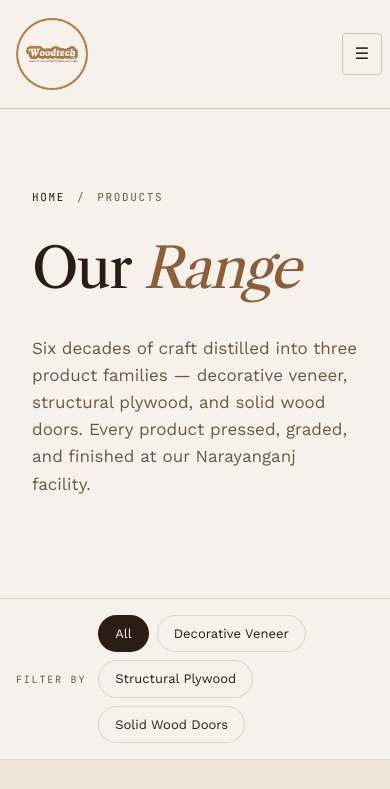
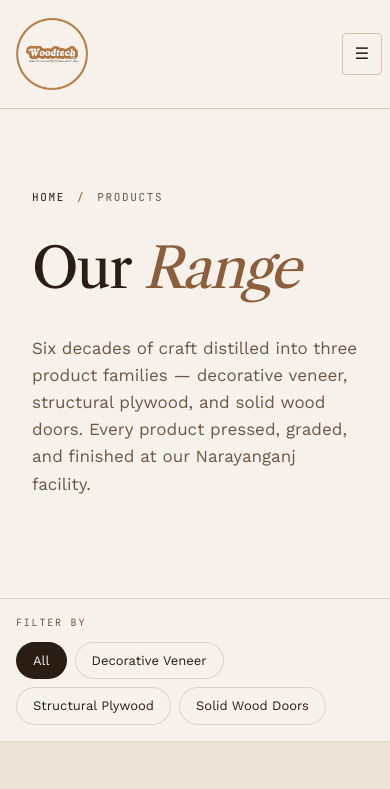
Before and after one commit to Aethons-Lab/NX_woodtech, a Next.js app: page /products in a window 390 px wide. Shown: the top 789 px of the page. Built offline with nearby package versions, Linux system fonts and the light colour scheme; grey boxes are pictures that could not be loaded.

Commit message:
[REFACTOR] Adjust ProductFilterSection layout for improved positioning and responsiveness

```diff
--- a/components/products/ProductFilterSection.tsx
+++ b/components/products/ProductFilterSection.tsx
@@ -7,13 +7,13 @@ const ProductFilterSection: FC<{
   setActive: (category: string) => void;
 }> = ({ categories, active, filtered, setActive }) => {
   return (
-    <div className="sticky top-18.25 z-40 border-b border-[#2a1d1422] bg-[#f6f1ea]">
+    <div className="sticky top-27.25 z-40 border-b border-[#2a1d1422] bg-[#f6f1ea]">
       <div className="mx-auto max-w-335 px-8 max-[880px]:px-5 max-[480px]:px-4">
         <div className="flex flex-wrap items-center gap-5 py-4 max-[600px]:gap-3">
           <span className="whitespace-nowrap font-mono text-[10px] uppercase tracking-[0.18em] text-[#6b5847]">
             Filter by
           </span>
-          <div className="flex flex-1 flex-wrap gap-2">
+          <div className="flex flex-wrap gap-2">
             {categories.map((cat) => (
               <button
                 key={cat}
```
